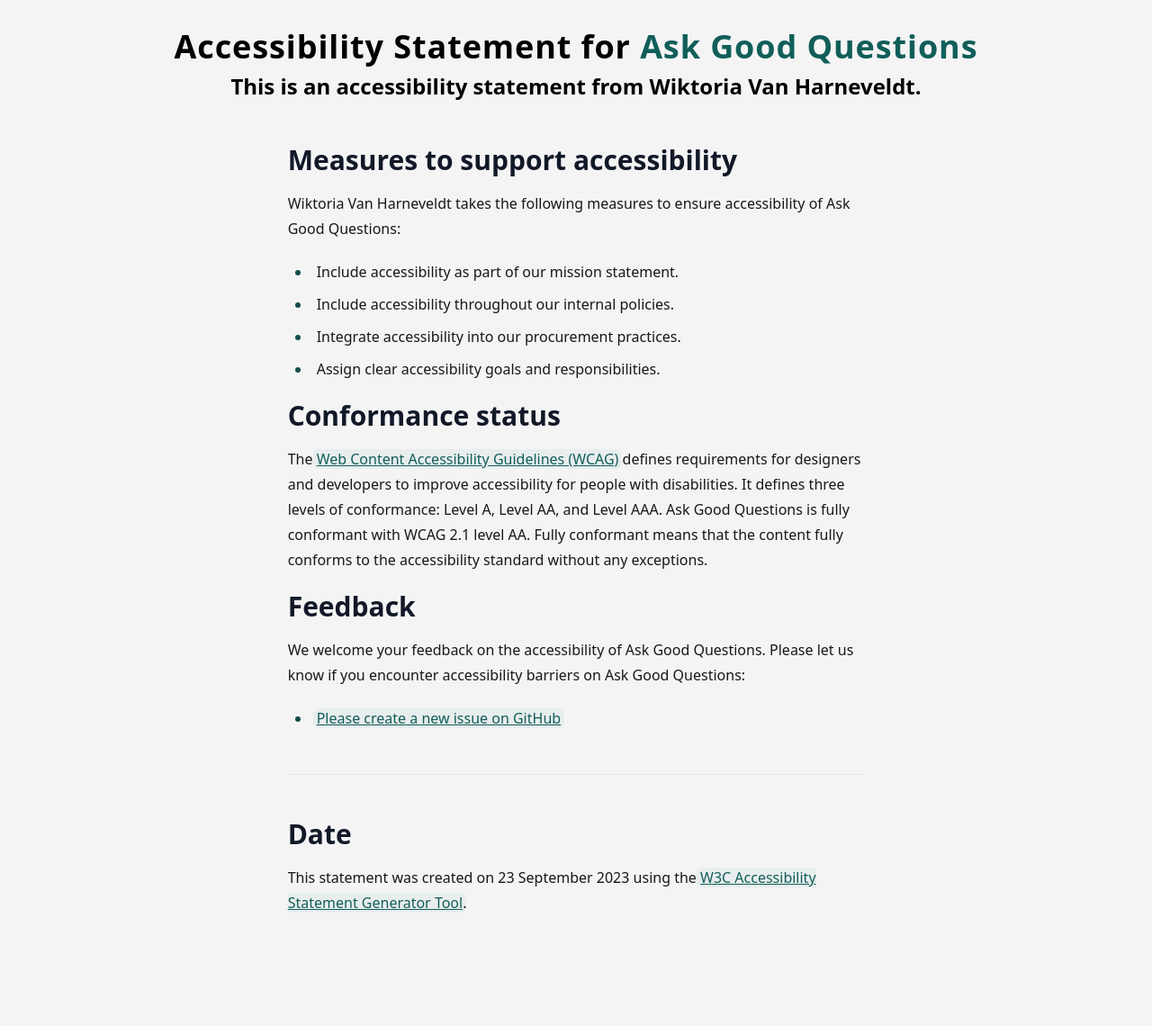
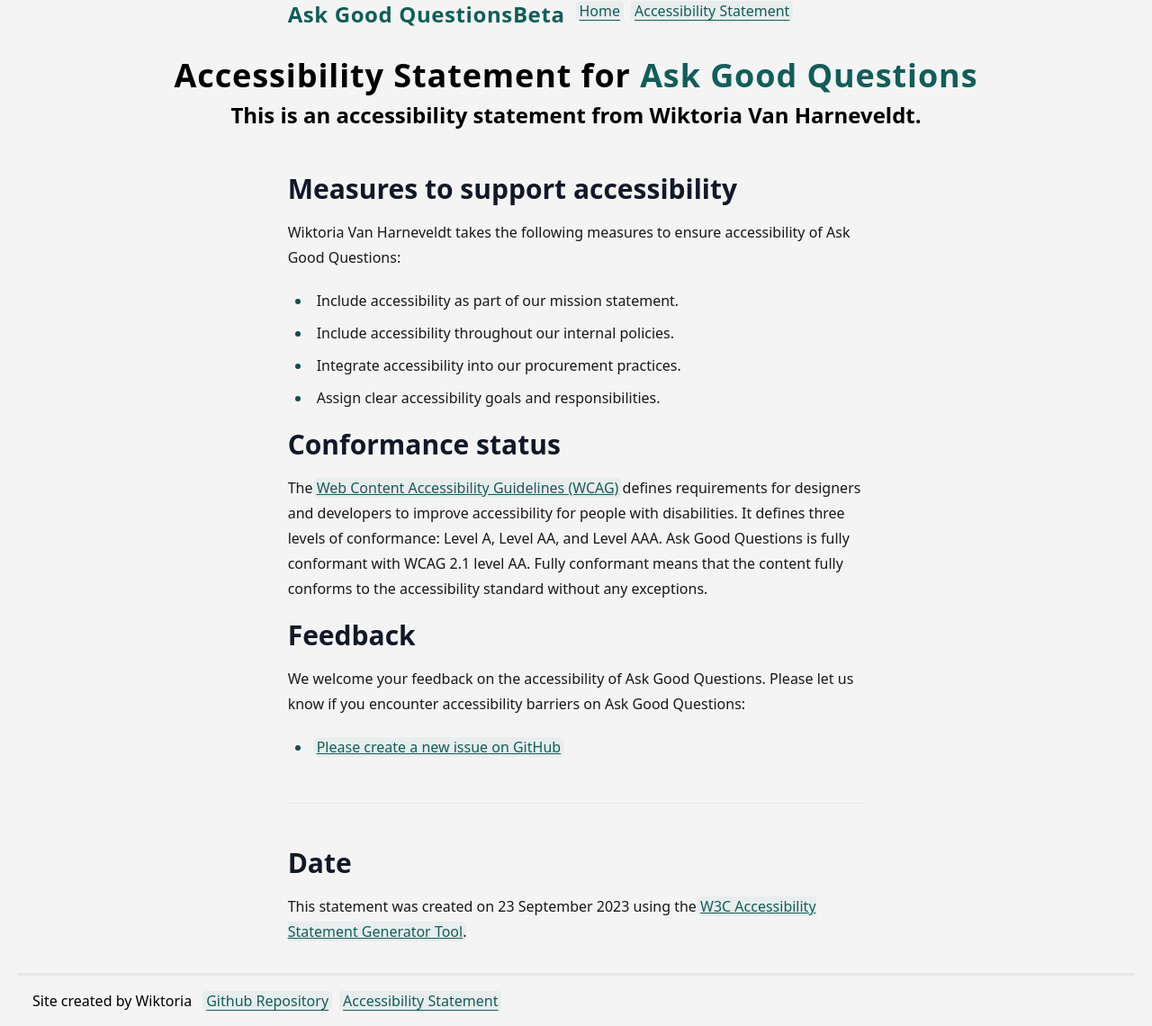
Before and after one commit to wiktoriavh/ask-good-questions, a website built with Vite: page accessibility-statement/index.html in a window 1280 px wide. Shown: the whole page at 90% size. Before the commit the page ends 1049 px from the top, so only its background shows below. Built offline with nearby package versions, Linux system fonts and the light colour scheme.

Commit message:
feat: add header and footer to accessibility statement page

```diff
--- a/accessibility-statement/index.html
+++ b/accessibility-statement/index.html
@@ -8,6 +8,26 @@
     <title>Ask Good Questions</title>
   </head>
   <body class="dark:bg-zinc-900 dark:text-zinc-100 bg-zinc-100 px-5">
+    <!-- Site Header -->
+    <header class="py-6 border-b-[3px]">
+      <div class="max-w-[70ch] m-auto flex flex-col gap-4 md:flex-row md:items-center md:justify-between">
+        <a href="/" class="text-2xl font-extrabold tracking-wide flex items-center gap-2 group">
+          <span class="group-hover:underline underline-offset-4 text-teal-800 dark:text-teal-400">Ask Good Questions</span>
+          <span class="text-sm font-normal px-2 py-0.5 border rounded border-teal-800 dark:border-teal-400 text-teal-800 dark:text-teal-400">Beta</span>
+        </a>
+        <nav aria-label="Main navigation">
+          <ul class="flex flex-wrap gap-4 text-sm font-semibold">
+            <li>
+              <a class="px-1 -mx-1 rounded text-teal-800 dark:text-teal-400 underline underline-offset-4 hover:dark:bg-teal-400 dark:bg-teal-400/5 hover:bg-teal-800 bg-teal-800/5 hover:dark:text-zinc-900 hover:text-zinc-100" href="/">Home</a>
+            </li>
+            <li>
+              <a class="px-1 -mx-1 rounded text-teal-800 dark:text-teal-400 underline underline-offset-4 hover:dark:bg-teal-400 dark:bg-teal-400/5 hover:bg-teal-800 bg-teal-800/5 hover:dark:text-zinc-900 hover:text-zinc-100" aria-current="page" href="/accessibility-statement">Accessibility Statement</a>
+            </li>
+          </ul>
+        </nav>
+      </div>
+    </header>
+
     <h1 class="text-4xl font-extrabold tracking-wide text-center mt-8">
       Accessibility Statement for
       <span class="text-teal-800 dark:text-teal-400">Ask Good Questions</span>
@@ -77,5 +97,25 @@
         >.
       </p>
     </section>
+    <footer class="p-4 border-t-[3px] mt-16">
+      <ul class="flex flex-wrap gap-4">
+        <li>Site created by Wiktoria</li>
+        <li>
+          <a
+            class="px-1 -mx-1 rounded text-teal-800 dark:text-teal-400 underline underline-offset-4 hover:dark:bg-teal-400 dark:bg-teal-400/5 hover:bg-teal-800 bg-teal-800/5 hover:dark:text-zinc-900 hover:text-zinc-100"
+            href="https://github.com/Braweria/ask-good-questions"
+            >Github Repository</a
+          >
+        </li>
+        <li>
+          <a
+            class="px-1 -mx-1 rounded text-teal-800 dark:text-teal-400 underline underline-offset-4 hover:dark:bg-teal-400 dark:bg-teal-400/5 hover:bg-teal-800 bg-teal-800/5 hover:dark:text-zinc-900 hover:text-zinc-100"
+            href="/accessibility-statement"
+            aria-current="page"
+            >Accessibility Statement</a
+          >
+        </li>
+      </ul>
+    </footer>
   </body>
 </html>
```
